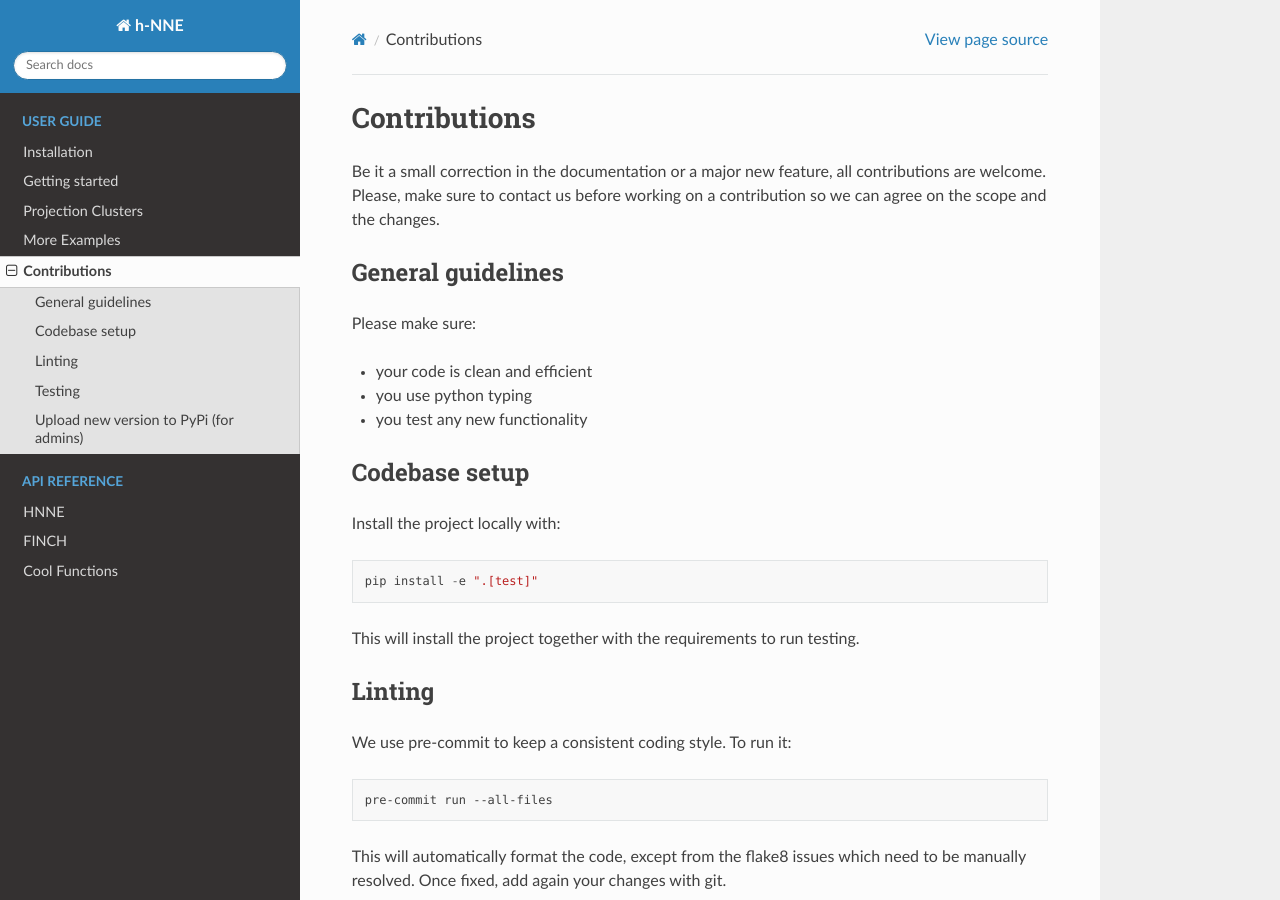
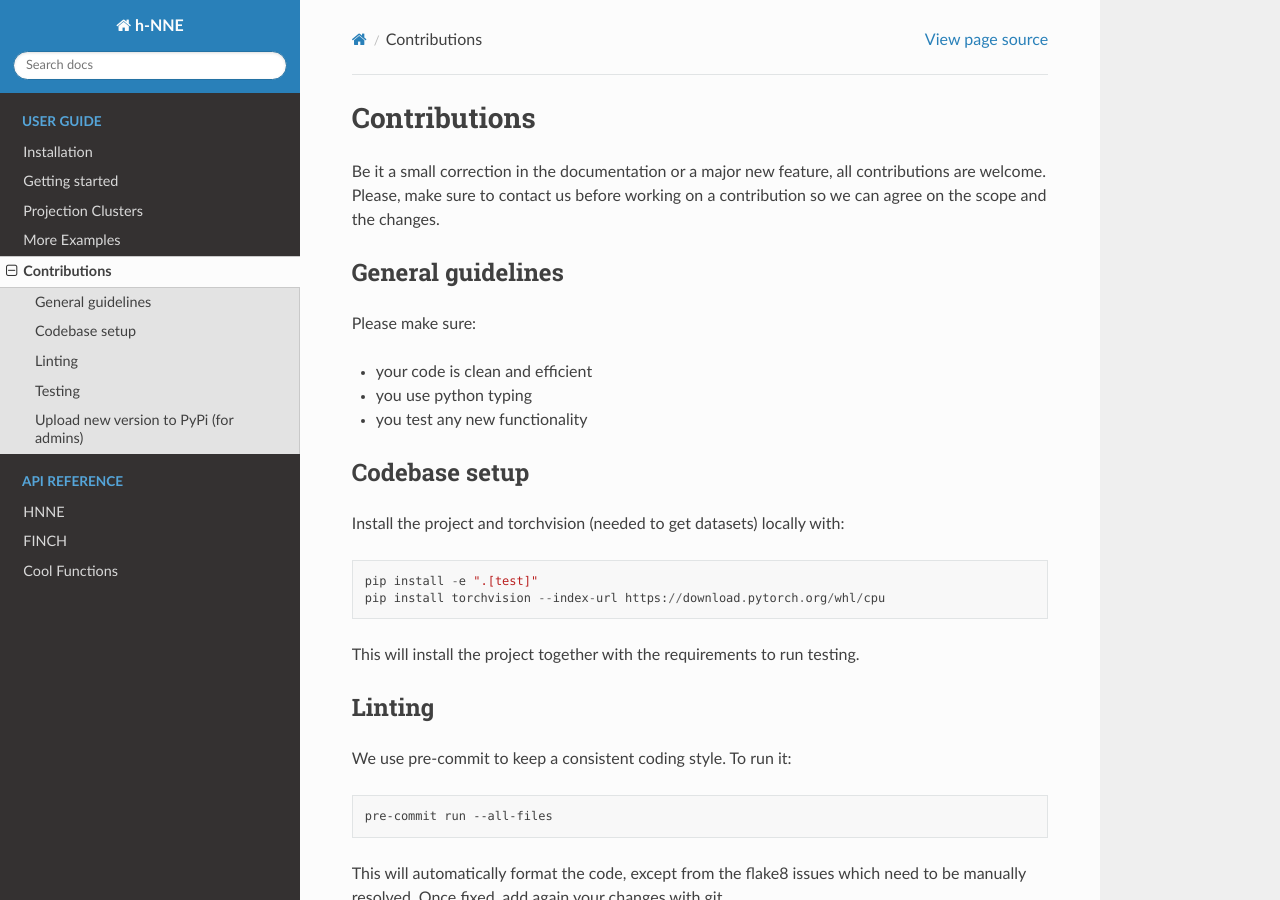
Before and after one commit to koulakis/h-nne, a Sphinx documentation site: the page built from docs/source/guide/contributions.rst, in a window 1280 px wide and 900 px high. Built offline with Sphinx 7.4.7 and the Read the Docs theme 3.1.0, drawn with Linux system fonts in a browser that asks for light colours.

Commit message:
Separately install torchvision cpu to reduce test requirements.

```diff
--- a/docs/source/guide/contributions.rst
+++ b/docs/source/guide/contributions.rst
@@ -19,11 +19,12 @@ Please make sure:
 Codebase setup
 --------------
 
-Install the project locally with:
+Install the project and torchvision (needed to get datasets) locally with:
 
 .. code-block:: python
 
     pip install -e ".[test]"
+    pip install torchvision --index-url https://download.pytorch.org/whl/cpu
 
 This will install the project together with the requirements to run testing.
 
--- a/setup.py
+++ b/setup.py
@@ -5,7 +5,7 @@ import setuptools
 this_directory = Path(__file__).parent
 long_description = (this_directory / "README.rst").read_text()
 
-test_dependencies = ["pytest", "torchvision", "pre_commit"]
+test_dependencies = ["pytest", "pre_commit"]
 
 
 setuptools.setup(
```
Also changed, not shown: 1 other file.
